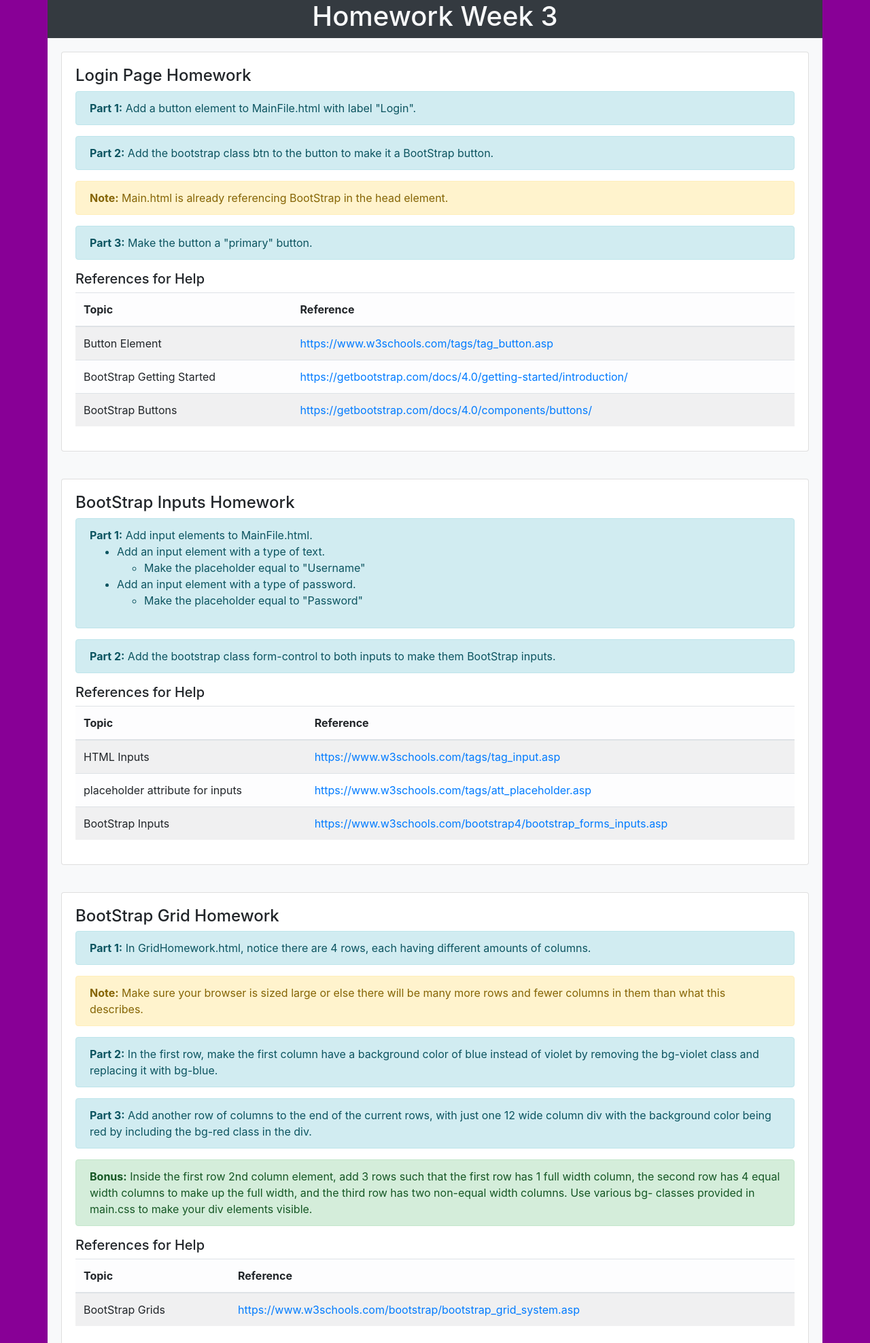
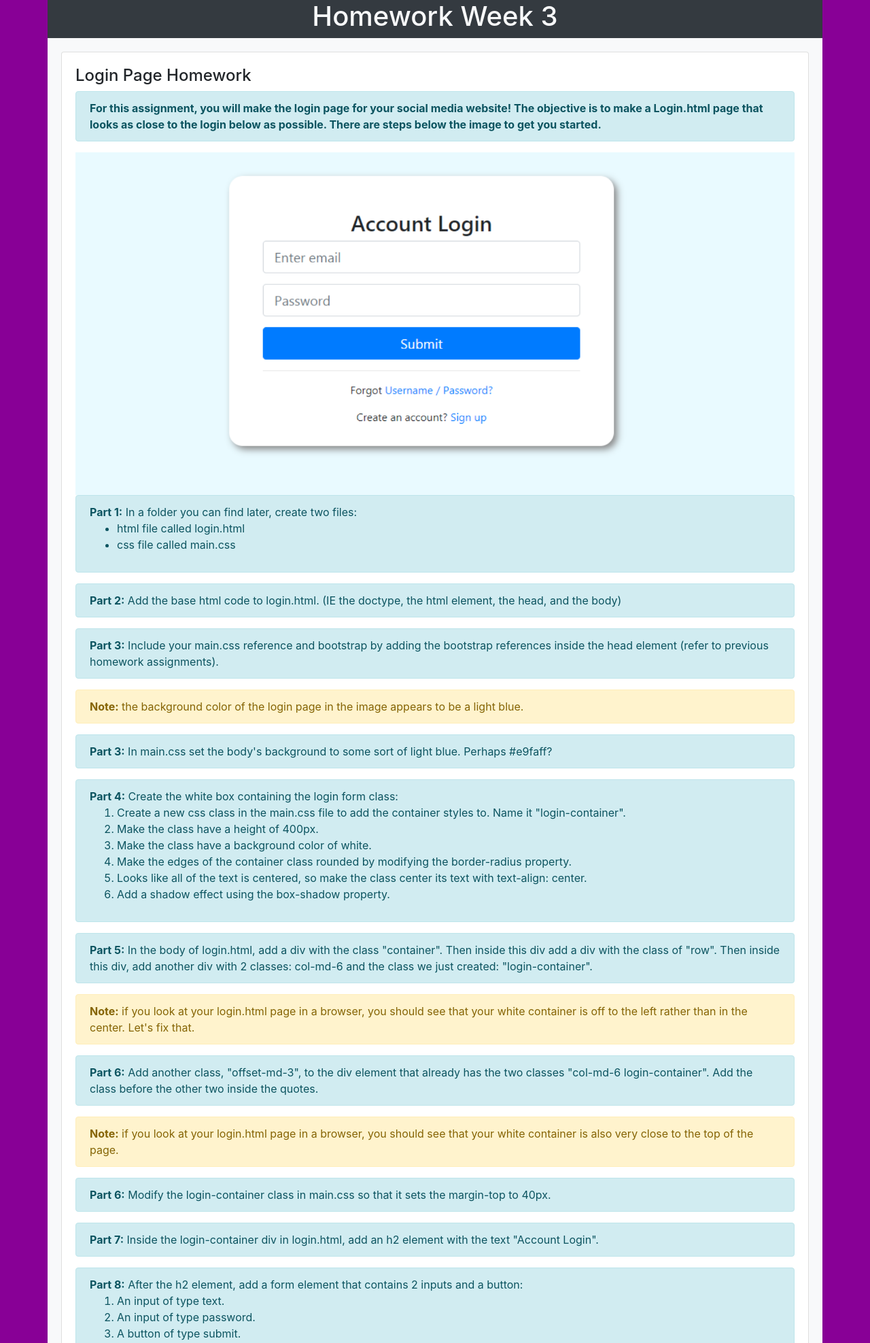
Before and after one commit to arrayaway/ArrayAway-Class, a PHP site: page /Instructions.html in a window 1280 px wide. Shown: the top 1975 px of the page at 68% size. Run offline with PHP 8.4, Linux system fonts and the light colour scheme; some libraries are stand-ins or nearby versions.

Commit message:
instructions done

```diff
--- a/Class/Web Development 101/Class 1/Homework/Week 3/Instructions.html
+++ b/Class/Web Development 101/Class 1/Homework/Week 3/Instructions.html
@@ -30,17 +30,126 @@
 					<div class="card-body">
 						<h4>Login Page Homework</h4>
 						<div class="alert alert-info">
-							<strong>Part 1:</strong> Add a button element to MainFile.html with label "Login".
+							<strong>For this assignment, you will make the login page for your social media
+								website! The objective is to make a Login.html page that looks as close to the login
+								below as possible. There are steps below the image to get you started.</strong>
+						</div>
+						<img class="img-fluid" src="loginpage.png" />
+						<div class="alert alert-info">
+							<strong>Part 1:</strong> In a folder you can find later, create two files:
+							<ul>
+								<li>html file called login.html</li>
+								<li>css file called main.css</li>
+							</ul>
 						</div>
 						<div class="alert alert-info">
-							<strong>Part 2:</strong> Add the bootstrap class btn to the button to make it a BootStrap
-							button.
+							<strong>Part 2:</strong> Add the base html code to login.html. (IE the doctype, the html
+							element, the head, and the
+							body)
+						</div>
+						<div class="alert alert-info">
+							<strong>Part 3:</strong> Include your main.css reference and bootstrap by adding the
+							bootstrap references inside the head element (refer to previous homework assignments).
 						</div>
 						<div class="alert alert-warning">
-							<strong>Note:</strong> Main.html is already referencing BootStrap in the head element.
+							<strong>Note:</strong> the background color of the login page in the image appears to be a
+							light blue.
 						</div>
 						<div class="alert alert-info">
-							<strong>Part 3:</strong> Make the button a "primary" button.
+							<strong>Part 3:</strong> In main.css set the body's background to some sort of light blue.
+							Perhaps #e9faff?
+						</div>
+						<div class="alert alert-info">
+							<strong>Part 4:</strong> Create the white box containing the login form class:
+							<ol>
+								<li>
+									Create a new css class in the main.css file to add the container styles to. Name it
+									"login-container".
+								</li>
+								<li>
+									Make the class have a height of 400px.
+								</li>
+								<li>
+									Make the class have a background color of white.
+								</li>
+								<li>
+									Make the edges of the container class rounded by modifying the border-radius
+									property.
+								</li>
+								<li>
+									Looks like all of the text is centered, so make the class center its text with
+									text-align: center.
+								</li>
+								<li>
+									Add a shadow effect using the box-shadow property.
+								</li>
+							</ol>
+						</div>
+						<div class="alert alert-info">
+							<strong>Part 5:</strong> In the body of login.html, add a div with the class "container".
+							Then inside this div add a div with the class of "row". Then
+							inside this div, add another div with 2 classes: col-md-6 and the class we just created:
+							"login-container".
+						</div>
+						<div class="alert alert-warning">
+							<strong>Note:</strong> if you look at your login.html page in a browser, you should see that
+							your white container is off to the left rather than in the center. Let's fix that.
+						</div>
+						<div class="alert alert-info">
+							<strong>Part 6:</strong> Add another class, "offset-md-3", to the div element that already
+							has the two
+							classes "col-md-6 login-container". Add the class before the other two inside the quotes.
+						</div>
+						<div class="alert alert-warning">
+							<strong>Note:</strong> if you look at your login.html page in a browser, you should see that
+							your white container is also very close to the top of the page.
+						</div>
+						<div class="alert alert-info">
+							<strong>Part 6:</strong> Modify the login-container class in main.css so that it sets the
+							margin-top to 40px.
+						</div>
+						<div class="alert alert-info">
+							<strong>Part 7:</strong> Inside the login-container div in login.html, add an h2 element
+							with the text "Account Login".
+						</div>
+						<div class="alert alert-info">
+							<strong>Part 8:</strong> After the h2 element, add a form element that contains 2 inputs and
+							a button:
+							<ol>
+								<li>
+									An input of type text.
+								</li>
+								<li>
+									An input of type password.
+								</li>
+								<li>
+									A button of type submit.
+								</li>
+							</ol>
+							Refer to <a
+								href="https://getbootstrap.com/docs/4.0/components/forms/">https://getbootstrap.com/docs/4.0/components/forms/?</a>
+							to make the inputs bootstrapped styled. <br />
+							Refer to <a
+								href="https://getbootstrap.com/docs/4.0/components/buttons/">https://getbootstrap.com/docs/4.0/components/buttons/</a>
+							to make the button bootstrapped styled. Look into large buttons and block level buttons.
+						</div>
+						<div class="alert alert-info">
+							<strong>Part 9:</strong> finally after the form, use p, a and br tags to add the last bit
+							of content as seen in the image.
+						</div>
+						<div class="alert alert-warning">
+							<strong>Note:</strong> if you look at your login.html page in a browser, you should see that
+							the content in your white container is really close to the edges. Let's fix that.
+						</div>
+						<div class="alert alert-info">
+							<strong>Part 10:</strong> In main.css, modify the login-container class so that it has a
+							padding of 50px.
+						</div>
+						<div class="alert alert-success">
+							<strong>Bonus:</strong>
+							Now that you have a good base login page, let your creative juices flow and style the page
+							as your own. Change the background-color, make the background an image, add more, make it
+							darker, do whatever you want to make the page more your style!
 						</div>
 						<h5>References for Help</h5>
 						<table class="table table-light table-striped">
@@ -51,11 +160,6 @@
 								</tr>
 							</thead>
 							<tbody>
-								<tr>
-									<td>Button Element</td>
-									<td><a href="https://www.w3schools.com/tags/tag_button.asp"
-											target="_blank">https://www.w3schools.com/tags/tag_button.asp</a></td>
-								</tr>
 								<tr>
 									<td>BootStrap Getting Started</td>
 									<td><a href="https://getbootstrap.com/docs/4.0/getting-started/introduction/"
@@ -68,114 +172,52 @@
 											target="_blank">https://getbootstrap.com/docs/4.0/components/buttons/</a>
 									</td>
 								</tr>
-							</tbody>
-						</table>
-					</div>
-				</div>
-			</div>
-			<div class="col-lg-12 padded">
-				<div class="card">
-					<div class="card-body">
-						<h4>BootStrap Inputs Homework</h4>
-						<div class="alert alert-info">
-							<strong>Part 1:</strong> Add input elements to MainFile.html.
-							<ul>
-								<li>
-									Add an input element with a type of text.
-									<ul>
-										<li>
-											Make the placeholder equal to "Username"
-										</li>
-									</ul>
-								</li>
-								<li>
-									Add an input element with a type of password.
-									<ul>
-										<li>
-											Make the placeholder equal to "Password"
-										</li>
-									</ul>
-								</li>
-							</ul>
-						</div>
-						<div class="alert alert-info">
-							<strong>Part 2:</strong> Add the bootstrap class form-control to both inputs to make them
-							BootStrap inputs.
-						</div>
-						<h5>References for Help</h5>
-						<table class="table table-light table-striped">
-							<thead>
 								<tr>
-									<th>Topic</th>
-									<th>Reference</th>
-								</tr>
-							</thead>
-							<tbody>
-								<tr>
-									<td>HTML Inputs</td>
-									<td><a href="https://www.w3schools.com/tags/tag_input.asp"
-											target="_blank">https://www.w3schools.com/tags/tag_input.asp</a></td>
+									<td>BootStrap Forms</td>
+									<td><a href="https://getbootstrap.com/docs/4.0/components/forms/?"
+											target="_blank">https://getbootstrap.com/docs/4.0/components/forms/?</a>
+									</td>
 								</tr>
 								<tr>
-									<td>placeholder attribute for inputs</td>
-									<td><a href="https://www.w3schools.com/tags/att_placeholder.asp"
-											target="_blank">https://www.w3schools.com/tags/att_placeholder.asp</a></td>
+									<td>Rounded Edges</td>
+									<td><a href="https://www.w3schools.com/cssref/css3_pr_border-radius.asp"
+											target="_blank">https://www.w3schools.com/cssref/css3_pr_border-radius.asp</a>
+									</td>
 								</tr>
 								<tr>
-									<td>BootStrap Inputs</td>
-									<td><a href="https://www.w3schools.com/bootstrap4/bootstrap_forms_inputs.asp"
-											target="_blank">https://www.w3schools.com/bootstrap4/bootstrap_forms_inputs.asp</a>
+									<td>Text-Align</td>
+									<td><a href="https://www.w3schools.com/cssref/pr_text_text-align.asp"
+											target="_blank">https://www.w3schools.com/cssref/pr_text_text-align.asp</a>
 									</td>
 								</tr>
-							</tbody>
-						</table>
-					</div>
-				</div>
-			</div>
-			<div class="col-lg-12 padded">
-				<div class="card">
-					<div class="card-body">
-						<h4>BootStrap Grid Homework</h4>
-						<div class="alert alert-info">
-							<strong>Part 1:</strong> In GridHomework.html, notice there are 4 rows, each having
-							different amounts of columns.
-						</div>
-						<div class="alert alert-warning">
-							<strong>Note:</strong> Make sure your browser is sized large or else there will be many
-							more rows and fewer columns in them than what this describes.
-						</div>
-						<div class="alert alert-info">
-							<strong>Part 2:</strong> In the first row, make the first column have a background color of
-							blue instead
-							of violet by removing the bg-violet class and replacing it with bg-blue.
-						</div>
-						<div class="alert alert-info">
-							<strong>Part 3:</strong> Add another row of columns to the end of the current rows, with
-							just one 12 wide column div
-							with the background color being red by including the bg-red class in the div.
-						</div>
-						<div class="alert alert-success">
-							<strong>Bonus:</strong> Inside the first row 2nd column element, add 3 rows such that the
-							first row
-							has 1 full width column, the second row has 4 equal width columns to make up the full width,
-							and the
-							third row has two non-equal width columns. Use various bg- classes provided in main.css to
-							make your
-							div elements visible.
-						</div>
-						<h5>References for Help</h5>
-						<table class="table table-light table-striped">
-							<thead>
 								<tr>
-									<th>Topic</th>
-									<th>Reference</th>
+									<td>Box-Shadow</td>
+									<td><a href="https://www.w3schools.com/cssref/css3_pr_box-shadow.asp"
+											target="_blank">https://www.w3schools.com/cssref/css3_pr_box-shadow.asp</a>
+									</td>
 								</tr>
-							</thead>
-							<tbody>
 								<tr>
-									<td>BootStrap Grids</td>
-									<td><a href="https://www.w3schools.com/bootstrap/bootstrap_grid_system.asp"
-											target="_blank">https://www.w3schools.com/bootstrap/bootstrap_grid_system.asp</a>
+									<td>Padding</td>
+									<td><a href="https://www.w3schools.com/css/css_padding.asp"
+											target="_blank">https://www.w3schools.com/css/css_padding.asp</a>
+									</td>
+								</tr>
+								<tr>
+									<td>Margin</td>
+									<td><a href="https://www.w3schools.com/css/css_margin.asp"
+											target="_blank">https://www.w3schools.com/css/css_margin.asp</a>
+									</td>
+								</tr>
+								<tr>
+									<td>HTML Forms</td>
+									<td><a href="https://www.w3schools.com/html/html_forms.asp"
+											target="_blank">https://www.w3schools.com/html/html_forms.asp</a>
+									</td>
+								</tr>
+								<tr>
+									<td>BootStrap Forms</td>
+									<td><a href="https://getbootstrap.com/docs/4.0/components/forms/"
+											target="_blank">https://getbootstrap.com/docs/4.0/components/forms/</a>
 									</td>
 								</tr>
 							</tbody>
@@ -183,7 +225,7 @@
 					</div>
 				</div>
 				<div class="alert alert-success">
-					<strong>All Done!</strong> Make sure to either Zip up Main.html, GridHomework.html, and main.css and
+					<strong>All Done!</strong> Make sure to either Zip up Login.html and main.css and
 					email it to Sean at arrayaway@gmail.com or send your code to Sean on Slack at
 					<a href="https://array-away.slack.com" target="_blank">https://array-away.slack.com</a>
 				</div>
```
Also changed, not shown: Class/Web Development 101/Class 1/Homework/Week 3/Instructions.css (line endings or trailing spaces), Class/Web Development 101/Class 1/Homework/Week 3/loginpage.png (added).
